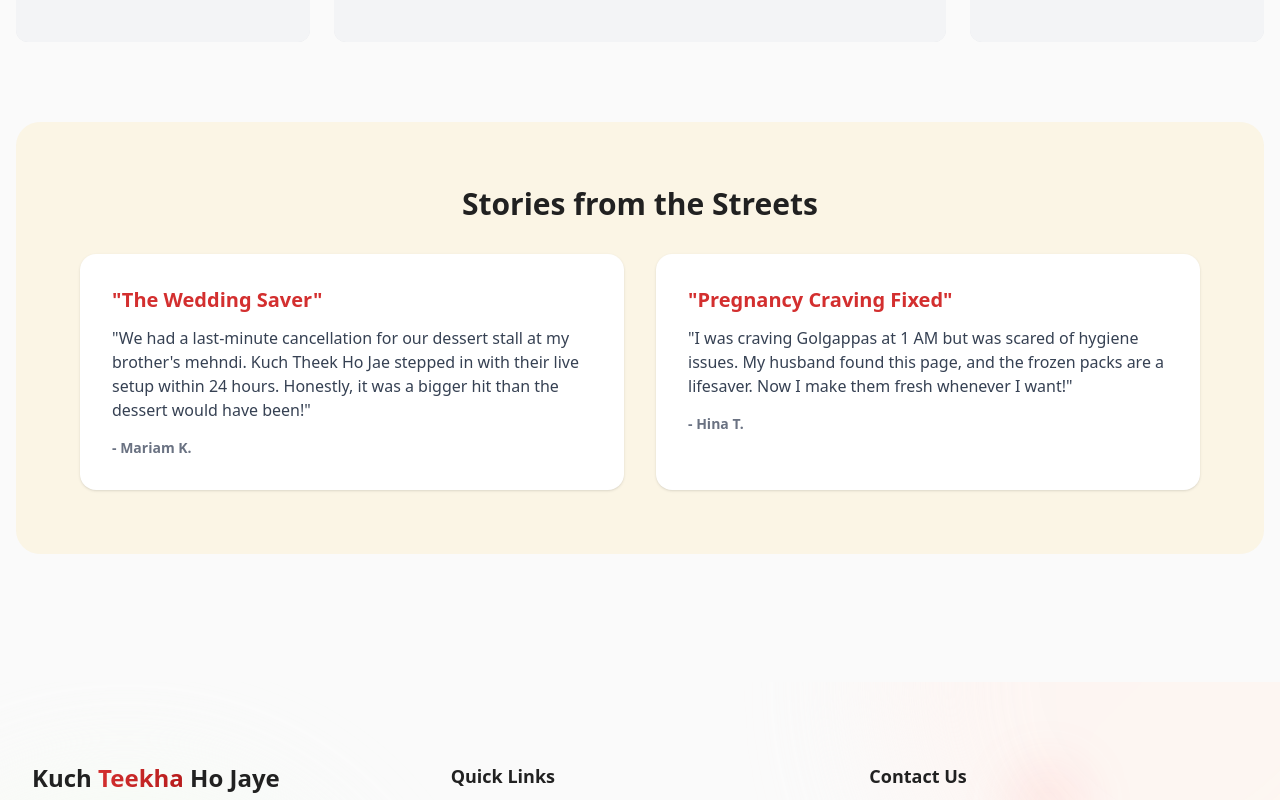
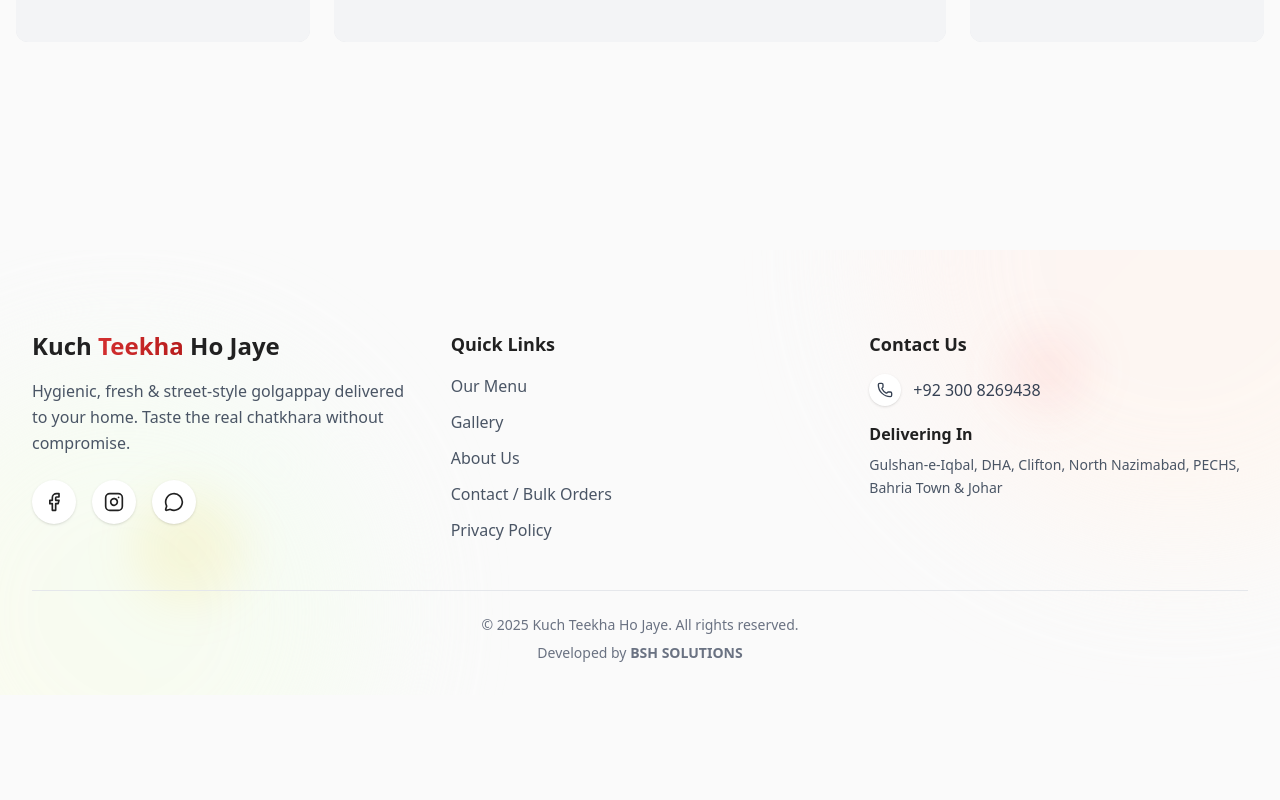
Before and after one commit to B-JCoder/kuchtheekhahojae, a Next.js app: page /gallery in a window 1280 px wide. Shown: the part 1760-2560 px from the top of the page. After the commit the page ends 2455 px from the top, so only its background shows below. Built offline with nearby package versions, Linux system fonts and the light colour scheme.

Commit message:
remove content

```diff
--- a/app/gallery/page.tsx
+++ b/app/gallery/page.tsx
@@ -92,36 +92,6 @@
         </div>
 
         {/* Customer Stories */}
-        <div className="bg-brand-yellow/10 rounded-3xl p-8 md:p-16 text-center">
-          <h2 className="text-3xl font-bold text-brand-dark mb-8">
-            Stories from the Streets
-          </h2>
-          <div className="grid grid-cols-1 md:grid-cols-2 gap-8 text-left">
-            <div className="bg-white p-8 rounded-2xl shadow-sm">
-              <h3 className="font-bold text-xl mb-3 text-brand-red">
-                "The Wedding Saver"
-              </h3>
-              <p className="text-gray-700 mb-4">
-                "We had a last-minute cancellation for our dessert stall at my
-                brother's mehndi. Kuch Theek Ho Jae stepped in with their live
-                setup within 24 hours. Honestly, it was a bigger hit than the
-                dessert would have been!"
-              </p>
-              <p className="text-sm font-bold text-gray-500">- Mariam K.</p>
-            </div>
-            <div className="bg-white p-8 rounded-2xl shadow-sm">
-              <h3 className="font-bold text-xl mb-3 text-brand-red">
-                "Pregnancy Craving Fixed"
-              </h3>
-              <p className="text-gray-700 mb-4">
-                "I was craving Golgappas at 1 AM but was scared of hygiene
-                issues. My husband found this page, and the frozen packs are a
-                lifesaver. Now I make them fresh whenever I want!"
-              </p>
-              <p className="text-sm font-bold text-gray-500">- Hina T.</p>
-            </div>
-          </div>
-        </div>
       </div>
     </div>
   );
```
